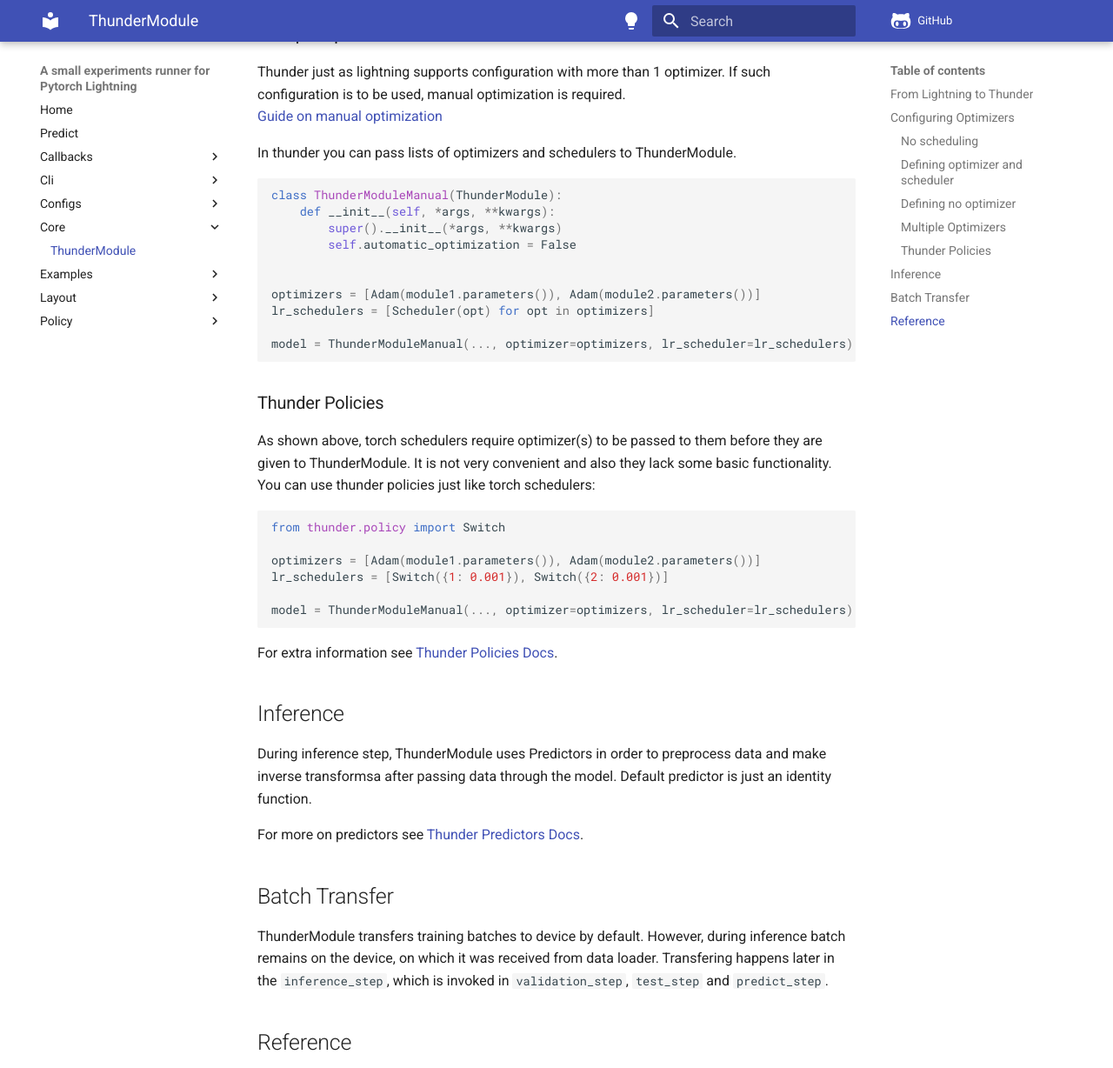
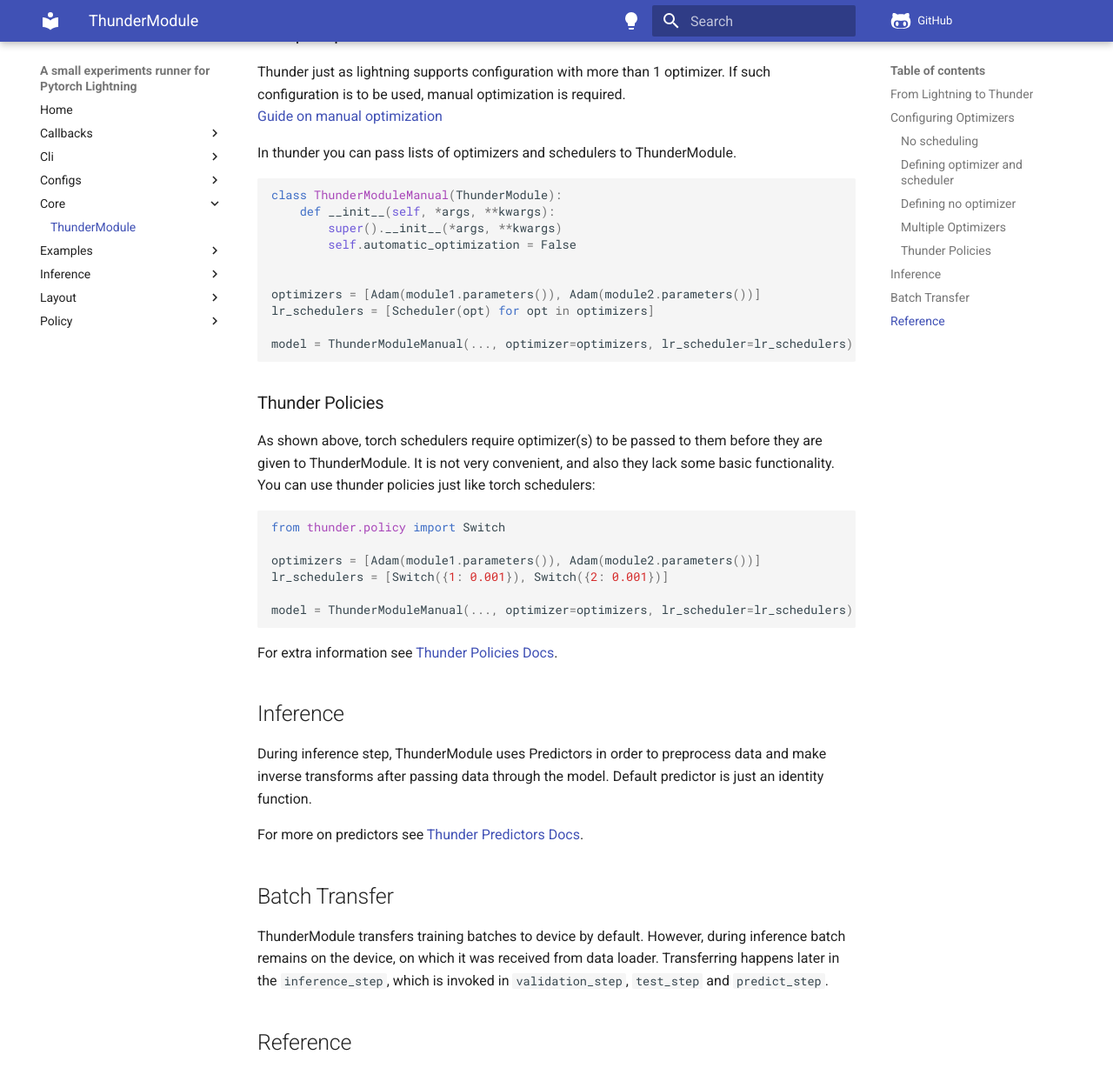
Before and after one commit to neuro-ml/thunder, an MkDocs documentation site: the page built from docs/core/thunder_module.md, in a window 1280 px wide and 1400 px high, scrolled down 1876 px, cut to the strip 0-1228 px from the top of the window. Shown: the whole strip at 87% size. Built offline with MkDocs 1.6.1 and Material for MkDocs 9.7.7, drawn with Linux system fonts in a browser that asks for light colours; comment, search, counter and statistics services are not loaded; the version menu is left out.

Commit message:
add inference docs draft; fix typo; readme draft

````diff
--- a/docs/core/thunder_module.md
+++ b/docs/core/thunder_module.md
@@ -100,7 +100,7 @@
 
 ### Thunder Policies
 As shown above, torch schedulers require optimizer(s) to be passed to them before
-they are given to ThunderModule. It is not very convenient and also they lack some basic
+they are given to ThunderModule. It is not very convenient, and also they lack some basic
 functionality.
 You can use thunder policies just like torch schedulers:
 ```python
@@ -116,7 +116,7 @@
 
 ## Inference
 During inference step, ThunderModule uses Predictors in order to preprocess data and
-make inverse transformsa after passing data through the model. Default predictor
+make inverse transforms after passing data through the model. Default predictor
 is just an identity function.
 
 For more on predictors see [Thunder Predictors Docs]().
@@ -124,7 +124,7 @@
 ## Batch Transfer
 ThunderModule transfers training batches to device by default. However, during
 inference batch remains on the device, on which it was received from data loader.
-Transfering happens later in the `inference_step`, which is invoked in
+Transferring happens later in the `inference_step`, which is invoked in
 `validation_step`, `test_step` and `predict_step`.
 
 ## Reference
````
Also changed, not shown: README.md (+14 -1 lines), docs/callbacks/metric_logger.md (+1 -1 lines), docs/index.md (+1 -1 lines), docs/inference/index.md (added, +14 -0 lines), docs/predict.md (deleted), 2 other files.
